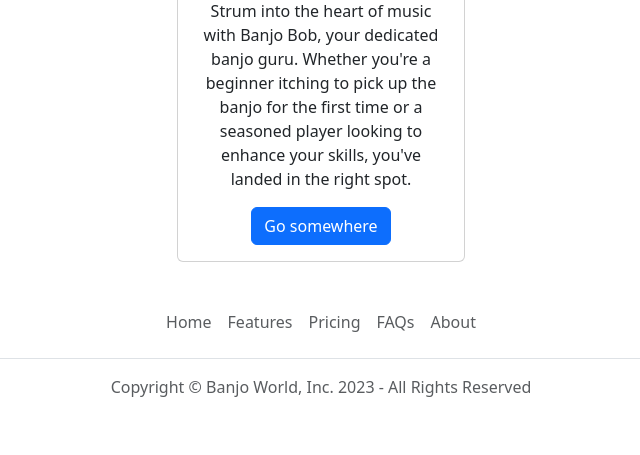
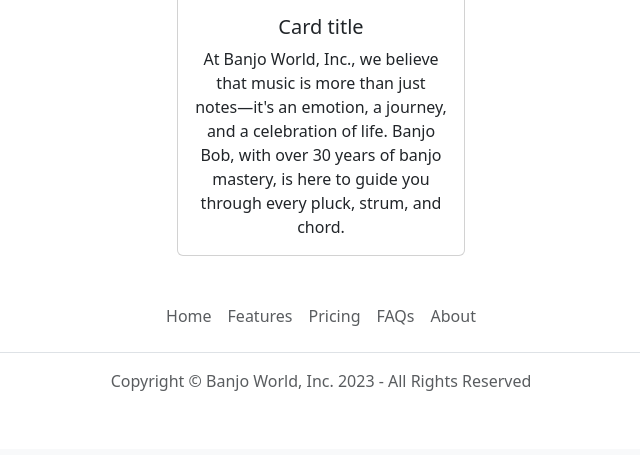
Before and after one commit to thatreligionmajor/Intro-to-PHP-for-Web-Development, a PHP site: page /index.php in a window 1280 px wide. Shown: the part 807-1262 px from the top of the page, without its empty margins (319-959 px from the left). After the commit the page ends 1198 px from the top, so only its background shows below. Run offline with PHP 8.4, Linux system fonts and the light colour scheme.

Commit message:
card edits

```diff
--- a/card.php
+++ b/card.php
@@ -8,9 +8,11 @@
     <h5 class="card-title">Card title</h5>
         <p class="card-text">
             <?php
-                echo "Strum into the heart of music with " . $your_name . ", your dedicated banjo guru. Whether you're a beginner itching to pick up the banjo for the first time or a seasoned player looking to enhance your skills, you've landed in the right spot.";
+                echo "At " . $company_name .
+                ", we believe that music is more than just notes—it's an emotion, a journey, and a celebration of life. "
+                . $your_name .
+                ", with over 30 years of banjo mastery, is here to guide you through every pluck, strum, and chord."
                 ?>
         </p>
-    <a href="#" class="btn btn-primary">Go somewhere</a>
   </div>
 </div>
--- a/homepagebody.php
+++ b/homepagebody.php
@@ -5,6 +5,11 @@
 <body>
   <div class="container">
     <center>
+      <div class="row">
+        <?php
+          echo "Strum into the heart of music with " . $your_name . ", your dedicated banjo guru. Whether you're a beginner itching to pick up the banjo for the first time or a seasoned player looking to enhance your skills, you've landed in the right spot.";
+        ?>
+      </div>
       <?php
         include("card.php");
             ?>
```
